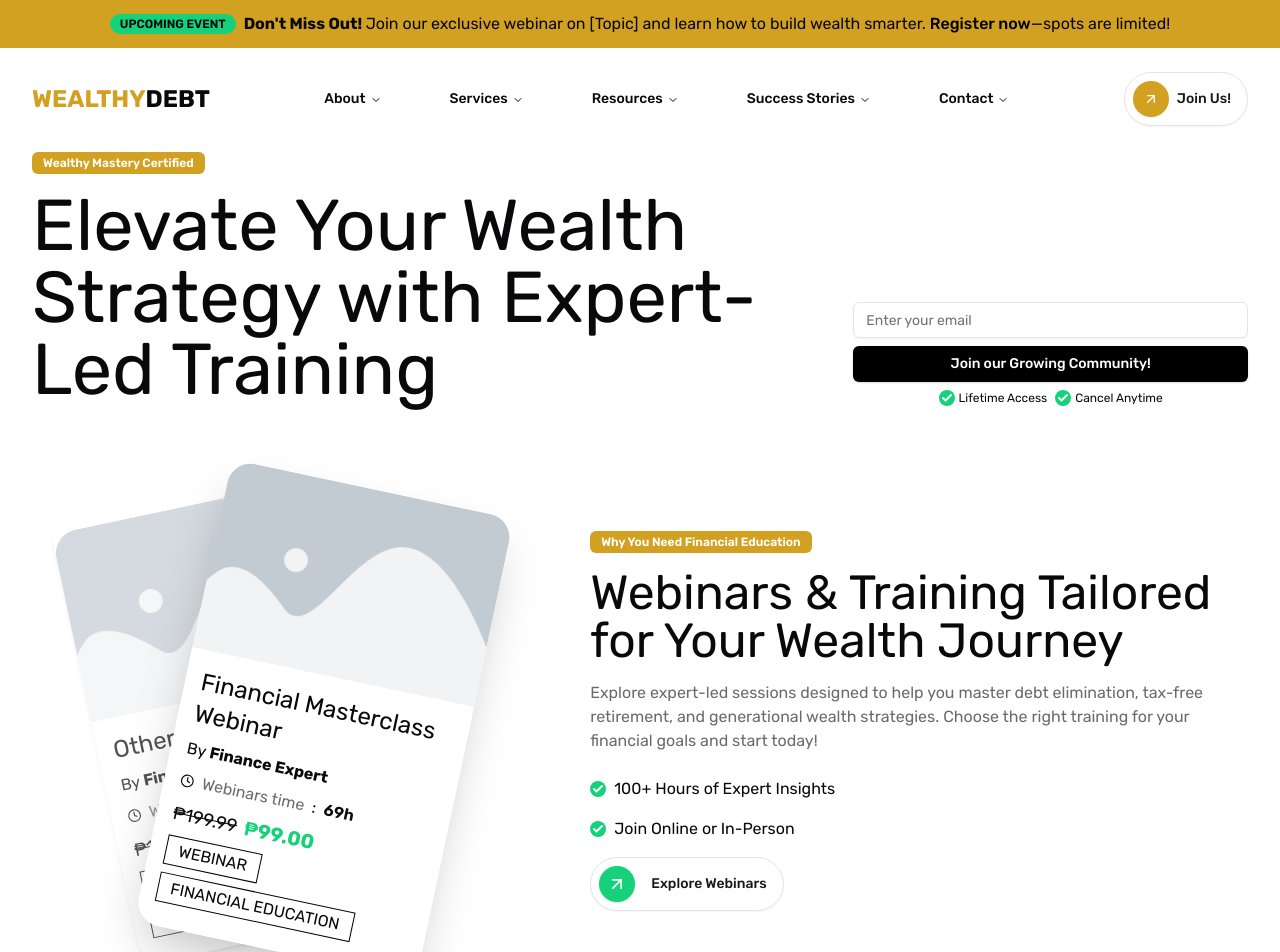
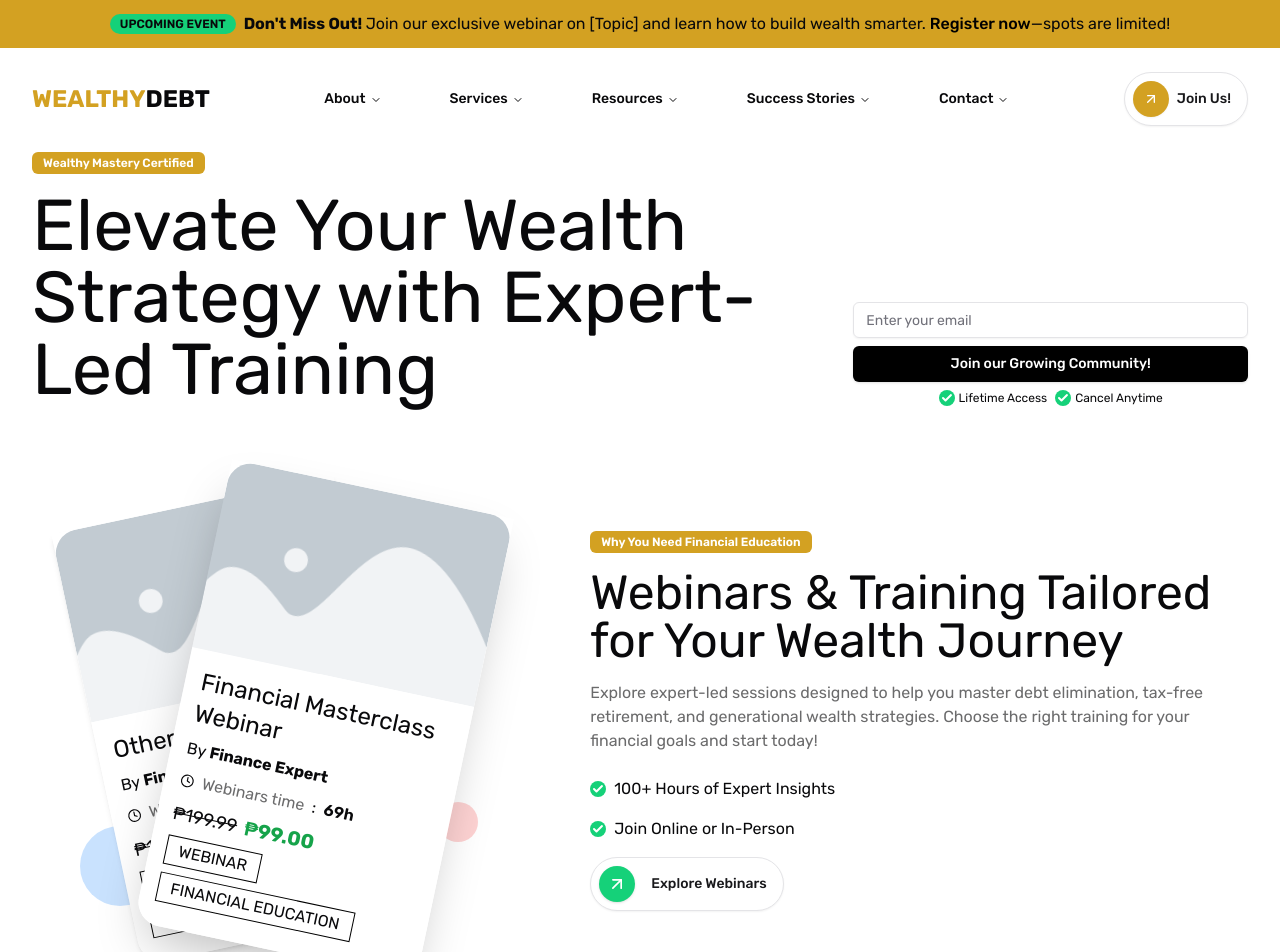
Before and after one commit to joaquincuenca/FREDONOMICS, a React (Vite) app: page /webinars-and-events in a window 1280 px wide. Shown: the top 952 px of the page. Built offline with nearby package versions, Linux system fonts and the light colour scheme.

Commit message:
add showTooltip prop to WebinarsCard; update WebinarsAndEvents layout with decorative elements

```diff
--- a/src/components/webinars-card.tsx
+++ b/src/components/webinars-card.tsx
@@ -21,6 +21,7 @@ interface WebinarsCardProps {
   imageSrc?: string;
   className?: string;
   lessons?: string[];
+  showTooltip?: boolean;
 }
 
 export function WebinarsCard({
@@ -34,6 +35,7 @@ export function WebinarsCard({
   tags = ["WEBINAR", "FINANCIAL EDUCATION"],
   imageSrc = "/images/image-placeholder.webp",
   lessons = [],
+  showTooltip = true,
   className,
 }: WebinarsCardProps) {
   return (
@@ -42,7 +44,7 @@ export function WebinarsCard({
         <TooltipTrigger>
           <div
             className={cn(
-              "w-full rounded-b-3xl shadow-md cursor-pointer text-left",
+              "w-full rounded-b-3xl shadow-md  text-left",
               className
             )}
           >
@@ -71,7 +73,7 @@ export function WebinarsCard({
                     {oldPrice}
                   </h2>
                 )}
-                <h2 className="font-bold text-primary">{price}</h2>
+                <h2 className="font-bold text-green-600">{price}</h2>
               </div>
               <div className="flex flex-wrap gap-2 uppercase text-sm md:text-base">
                 {tags.map((tag, index) => (
@@ -83,6 +85,7 @@ export function WebinarsCard({
             </div>
           </div>
         </TooltipTrigger>
+        {showTooltip && (
           <TooltipContent
             side="left"
             className="text-base bg-white border p-4 shadow-lg text-black space-y-3 max-w-md rounded-xl"
@@ -111,6 +114,7 @@ export function WebinarsCard({
               Join Training Now
             </Button>
           </TooltipContent>
+        )}
       </Tooltip>
     </TooltipProvider>
   );
--- a/src/pages/WebinarsAndEvents.tsx
+++ b/src/pages/WebinarsAndEvents.tsx
@@ -45,11 +45,28 @@ export default function WebinarsAndEvents() {
       {/* courses header */}
       <div className="grid md:grid-cols-2 xl:grid-cols-[0.8fr_1fr] gap-8">
         <div className="relative h-[500px] flex items-center justify-center md:row-start-1 row-start-2">
-          <div className="relative w-72 h-96">
-            <WebinarsCard className="absolute top-1/2 left-[60%] -translate-x-1/2 -translate-y-1/2 rotate-12 z-10 shadow-2xl" />
+          {/* blue circle shape */}
+          <div className="absolute bottom-16 left-12 w-20 h-20 bg-blue-300 rounded-full opacity-50 z-0 animate-pulse"></div>
+
+          {/* red rounded rectangle */}
+          <div className="absolute top-24 right-16 w-16 h-12 bg-red-400 rounded-lg opacity-40 z-0 rotate-12"></div>
+
+          {/* Small blue square */}
+          <div className="absolute top-32 left-24 w-8 h-8 bg-blue-400 rounded-sm opacity-60 z-0 -rotate-12"></div>
+
+          {/* Small red circle */}
+          <div className="absolute bottom-32 right-20 w-10 h-10 bg-red-300 rounded-full opacity-50 z-0"></div>
+
+          {/* WebinarsCard container */}
+          <div className="relative w-60 md:w-72 h-96 z-10">
             <WebinarsCard
-              className="absolute top-1/2 left-[30%] -translate-x-1/2 -translate-y-1/2 -rotate-12 opacity-70 z-0"
+              className="absolute top-1/2 left-[60%] -translate-x-1/2 -translate-y-1/2 rotate-12 z-20 shadow-2xl cursor-default"
+              showTooltip={false}
+            />
+            <WebinarsCard
+              className="absolute top-1/2 left-[30%] -translate-x-1/2 -translate-y-1/2 -rotate-12 z-10 cursor-default"
               title="Other Title"
+              showTooltip={false}
             />
           </div>
         </div>
@@ -101,7 +118,9 @@ export default function WebinarsAndEvents() {
         <div className="space-y-4 flex flex-col items-center">
           <Badge variant="secondary">Wealthy Mastery Certified</Badge>
           <h2 className="text-center text-4xl md:text-5xl">
-            Your Path to Financial Knowledge Has No Limits
+            Your Path to Financial
+            <br />
+            Knowledge Has No Limits
           </h2>
         </div>
         <div className="grid grid-cols-1 sm:grid-cols-2 lg:grid-cols-3 xl:grid-cols-4 gap-6 max-w-7xl mx-auto w-full">
```
Lines whose indentation alone changed are shown as unchanged.
